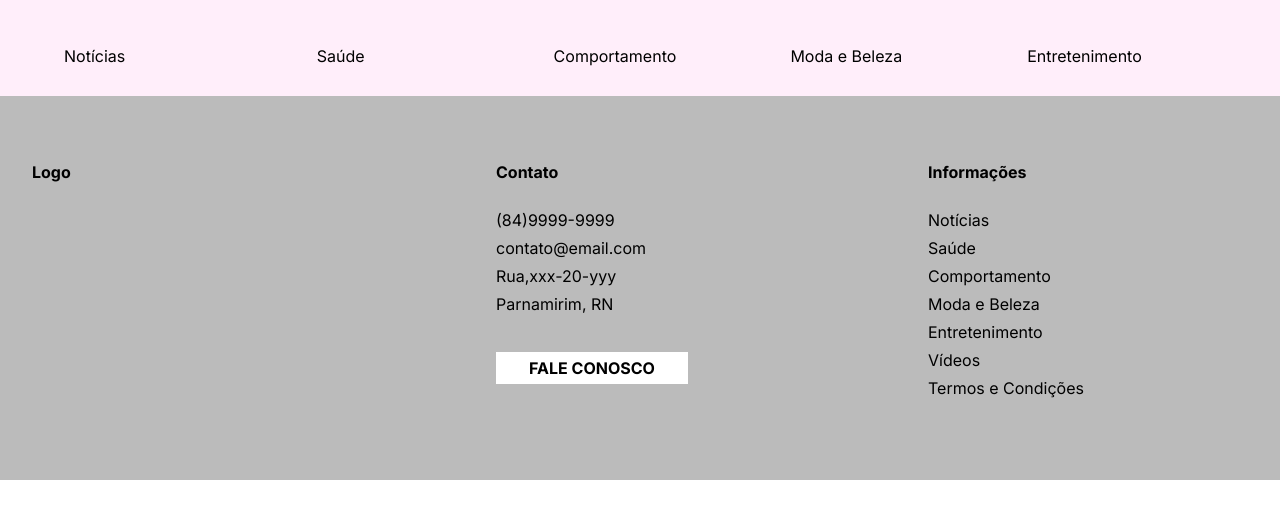
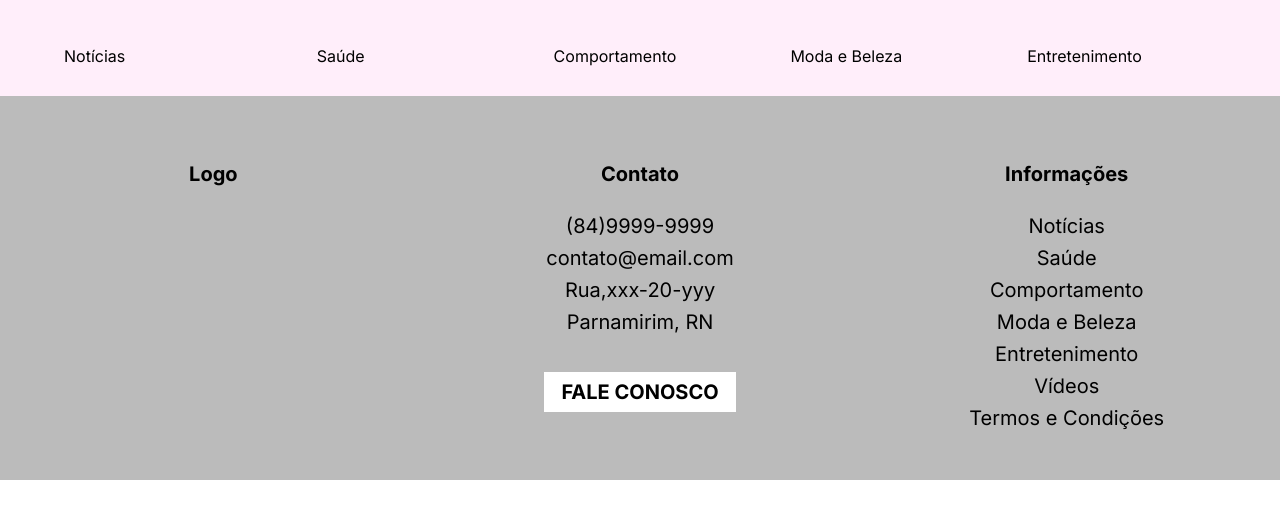
Before and after one commit to Alberinando/Prociencia, a Next.js app: page / in a window 1280 px wide. Shown: the top 518 px of the page. Built offline with nearby package versions, Linux system fonts and the light colour scheme.

Commit message:
Adição de responsividade no footer

```diff
--- a/src/components/footer/index.tsx
+++ b/src/components/footer/index.tsx
@@ -4,29 +4,63 @@ import React from "react";
 const Footer = () => {
     return (
         <>
-        <div className="flex flex-row bg-cinza text-preto size-full h-96 space-x-20 ">
-            <div className="mx-8 py-16 w-1/3">
-                <p className="preto font-pixels">Logo</p>
+        <div className="overflow-hidden min-[640px]:flex flex-row  bg-cinza text-preto w-full min-[640px]:h-96
+        text-sm md:text-base lg:text-lg xl:text-xl">
+
+            <div className="min-[426px]:flex flex-row max-[640px]:hidden w-full">
+                <div className="max-[640px]:hidden w-full p-4 py-16 w-1/3 text-center ">
+                    <p className="max-[640px]:hidden preto font-pixels">Logo</p>
+                </div>
+                <div className="bg-cinza  w-full p-4 py-16  w-1/3 text-center ">
+                    <p className="w-full ordinal font-pixels ">Contato</p>
+
+                    <div className="space-y-1 py-6">
+                        <li className="list-none">(84)9999-9999</li>
+                        <li className="list-none ">contato@email.com</li>
+                        <li className="list-none">Rua,xxx-20-yyy</li>
+                        <li className="list-none">Parnamirim, RN</li>
+                        <div className="text-center">
+                            <button className=" bg-branco mt-8 w-48 h-10 font-pixels">
+                                FALE CONOSCO
+                            </button>
+                        </div>
+                    </div>
+                </div>
+
+                <div className="bg-cinza py-16 w-1/3 w-full p-4 text-center ">
+                    <p className=" font-pixels">Informações</p>
+                    <div className="space-y-1 py-6">
+                        <li className="list-none w-5/5">Notícias</li>
+                        <li className="list-none  ">Saúde</li>
+                        <li className="list-none ">Comportamento</li>
+                        <li className="list-none">Moda e Beleza</li>
+                        <li className="list-none">Entretenimento</li>
+                        <li className="list-none">Vídeos</li>
+                        <li className="list-none">Termos e Condições</li>
+                    </div>
+                </div>
             </div>
-            <div className="mx-8 py-16 w-1/3">
-                <p className="ordinal font-pixels">Contato</p>
+
+            <div className="bg-cinza  w-full p-4 py-16  w-1/3 text-center  min-[426px]:hidden ">
+                <p className="w-full ordinal font-pixels ">Contato</p>
 
                 <div className="space-y-1 py-6">
                     <li className="list-none">(84)9999-9999</li>
                     <li className="list-none ">contato@email.com</li>
                     <li className="list-none">Rua,xxx-20-yyy</li>
                     <li className="list-none">Parnamirim, RN</li>
-                    <div>
-                        <button className=" bg-branco mt-8 w-48 h-8 font-pixels">
+                    <div className="text-center">
+                        <button className=" bg-branco mt-8 w-48 h-10 font-pixels">
                             FALE CONOSCO
                         </button>
                     </div>
                 </div>
             </div>
-            <div className="mx-8 py-16 w-1/3">
+
+            <div className="bg-cinza py-16 w-1/3 w-full p-4 text-center min-[426px]:hidden ">
                 <p className=" font-pixels">Informações</p>
                 <div className="space-y-1 py-6">
-                    <li className="list-none">Notícias</li>
+                    <li className="list-none w-5/5">Notícias</li>
                     <li className="list-none  ">Saúde</li>
                     <li className="list-none ">Comportamento</li>
                     <li className="list-none">Moda e Beleza</li>
@@ -35,6 +69,10 @@ const Footer = () => {
                     <li className="list-none">Termos e Condições</li>
                 </div>
             </div>
+
+            <div className=" min-[640px]:hidden py-16 min-[640px]:w-1/3 w-full p-4 text-center">
+                <p className="min-[640px]:hidden preto font-pixels   ">Logo</p>
+            </div>
         </div>
         </>
     )
```
